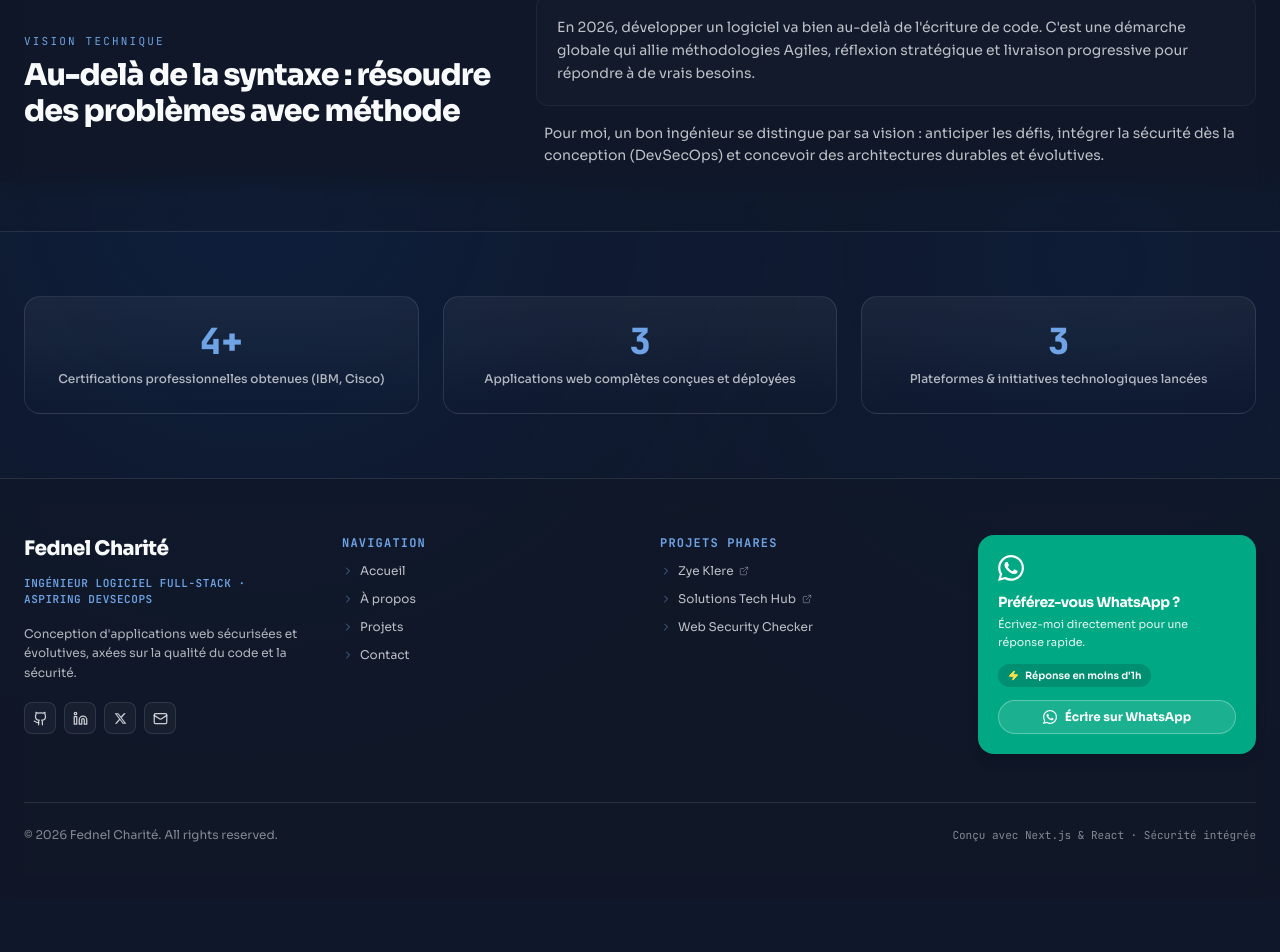
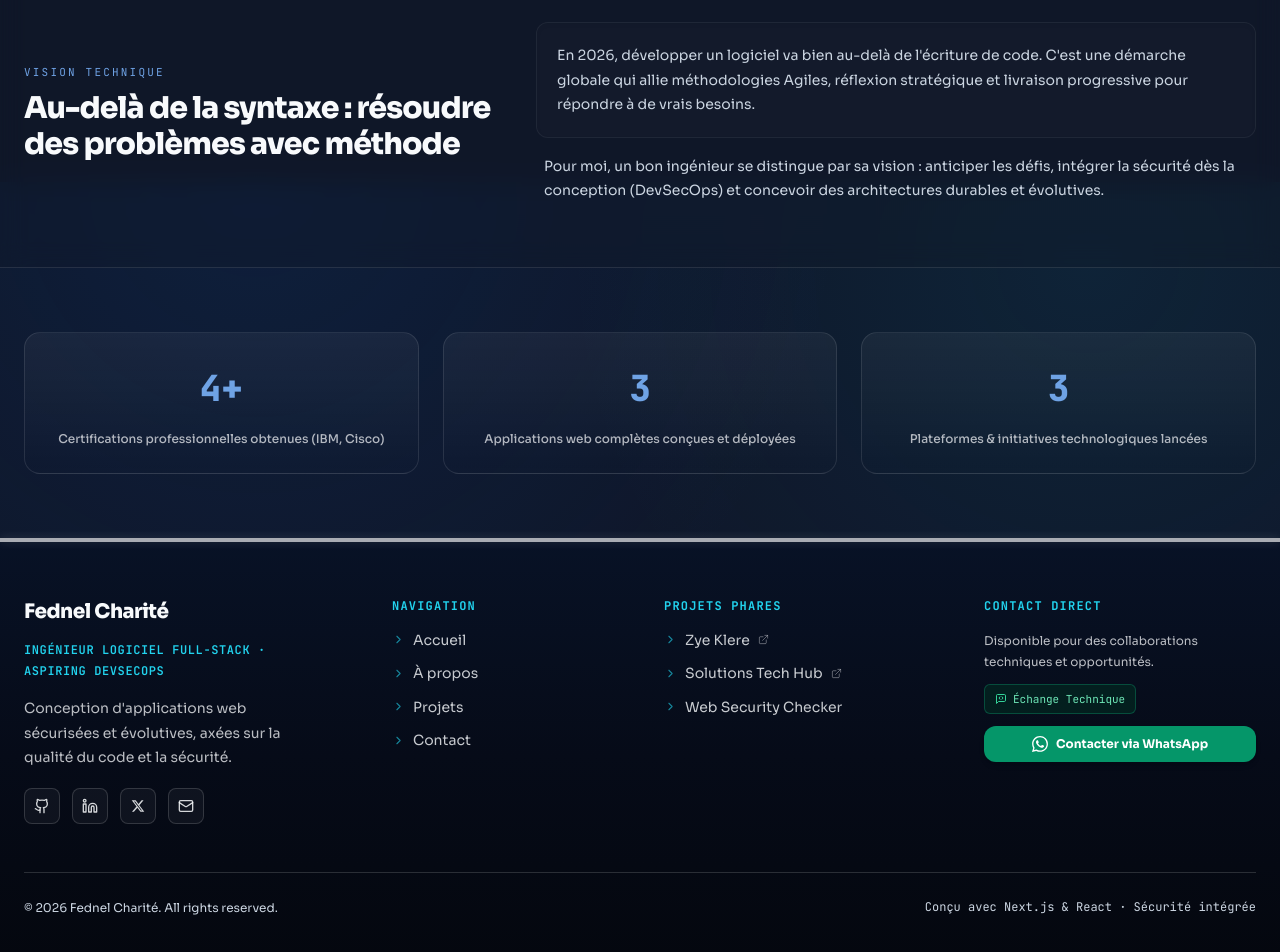
Before and after one commit to Feddy509/fednelCharite-portfolio, a Next.js app: page / in a window 1280 px wide. Shown: the part 1418-2370 px from the top of the page. Before the commit the page ends 2317 px from the top, so only its background shows below. Built offline with nearby package versions, Linux system fonts and the light colour scheme.

Commit message:
design footer

```diff
--- a/app/globals.css
+++ b/app/globals.css
@@ -3,7 +3,16 @@
 @tailwind utilities;
 
 /* ===========================================================
-   TIPOGRAFI & STYLES DE BASE (BLEU UNI ORIJINAL)
+   CUSTOM ACCENT COLORS & VARIABLES (UI/UX UPGRADE)
+=========================================================== */
+:root {
+  --color-electric-blue: #2563eb;
+  --color-cyan-accent: #06b6d4;
+  --color-navy-base: #08428c;
+}
+
+/* ===========================================================
+   TIPOGRAFI & STYLES DE BASE (OPTIMIZED)
 =========================================================== */
 
 @layer base {
@@ -11,22 +20,31 @@
     scroll-behavior: smooth;
   }
 
-  /* Fond bleu uni orijinal la ak Sora */
+  /* Fond bleu uni orijinal la ak Sora + Amelyorasyon Line-Height */
   body {
     font-family: var(--font-sora), -apple-system, BlinkMacSystemFont, "Segoe UI", Roboto, sans-serif !important;
+    line-height: 1.7 !important;
+    color: #e2e8f0;
     background-image: radial-gradient(
         circle at 20% 0%,
         rgba(8, 66, 140, 0.18),
         transparent 45%
       ),
-      radial-gradient(circle at 85% 10%, rgba(8, 66, 140, 0.12), transparent 40%);
+      radial-gradient(circle at 85% 10%, rgba(6, 182, 212, 0.08), transparent 40%);
     background-attachment: fixed;
   }
 
-  /* Tit yo ap pran Sora */
+  /* Asire paragraf yo respire tou */
+  p {
+    line-height: 1.75 !important;
+    color: #cbd5e1;
+  }
+
+  /* Tit yo ap pran Sora ak pi bon espasaj */
   h1, h2, h3, h4, h5, h6 {
     font-family: var(--font-sora), sans-serif !important;
     letter-spacing: -0.03em;
+    color: #f8fafc;
   }
 
   /* Monospace ap pran JetBrains Mono */
@@ -34,12 +52,14 @@
     font-family: var(--font-jetbrains), monospace !important;
   }
 
+  /* Koulè seleksyon an teks ki pran Cyan Accent la pou evite monokwòm */
   ::selection {
-    background-color: rgba(8, 66, 140, 0.35);
+    background-color: rgba(6, 182, 212, 0.3);
+    color: #ffffff;
   }
 
   :focus-visible {
-    outline: 2px solid #3d82d9;
+    outline: 2px solid var(--color-cyan-accent);
     outline-offset: 2px;
     border-radius: 4px;
   }
@@ -59,6 +79,14 @@
 @layer utilities {
   .text-balance {
     text-wrap: balance;
+  }
+
+  /* Nouvo klas rapid pou koulè aksan yo */
+  .text-accent-cyan {
+    color: var(--color-cyan-accent);
+  }
+  .bg-accent-blue {
+    background-color: var(--color-electric-blue);
   }
 }
 
@@ -85,7 +113,7 @@
   width: 700px;
   height: 700px;
   border-radius: 50%;
-  border: 1px solid rgba(61, 130, 217, 0.18);
+  border: 1px solid rgba(6, 182, 212, 0.22);
   z-index: 1;
 }
 
@@ -107,7 +135,7 @@
   z-index: 2;
 }
 
-/* Arc bleu principal */
+/* Arc bleu principal - Ajou yon bèl lonbraj Cyan pou rann li vivan */
 .hero-arc-2 {
   right: -15px;
   top: 50%;
@@ -117,8 +145,8 @@
   border: 82px solid #0a6bff;
   clip-path: inset(0 0 0 36%);
   box-shadow:
-    0 0 50px rgba(10, 107, 255, 0.25),
-    inset 0 0 25px rgba(255, 255, 255, 0.05);
+    0 0 60px rgba(6, 182, 212, 0.25),
+    inset 0 0 25px rgba(255, 255, 255, 0.08);
   z-index: 3;
 }
 
@@ -129,7 +157,7 @@
   transform: translateY(-50%);
   width: 350px;
   height: 350px;
-  border: 42px solid rgba(255, 255, 255, 0.06);
+  border: 42px solid rgba(6, 182, 212, 0.12);
   clip-path: inset(0 0 0 34%);
   z-index: 4;
 }
@@ -181,13 +209,13 @@
   height: 60px;
   border-radius: 16px;
   background: rgba(18, 25, 38, 0.85);
-  border: 1px solid rgba(255, 255, 255, 0.08);
+  border: 1px solid rgba(6, 182, 212, 0.25);
   backdrop-filter: blur(10px);
   display: flex;
   align-items: center;
   justify-content: center;
-  color: #60a5fa;
-  box-shadow: 0 15px 35px rgba(0, 0, 0, 0.35);
+  color: #06b6d4;
+  box-shadow: 0 15px 35px rgba(6, 182, 212, 0.15);
   z-index: 30;
 }
 
--- a/components/Footer.tsx
+++ b/components/Footer.tsx
@@ -1,12 +1,11 @@
 "use client";
 
 import Link from "next/link";
-import { Github, Linkedin, Mail, ExternalLink, ChevronRight, Zap } from "lucide-react";
+import { Github, Linkedin, Mail, ExternalLink, ChevronRight, MessageSquareCode } from "lucide-react";
 import { portfolioData, personalInfo } from "@/data/portfolioData";
 import { useLanguage } from "@/app/context/LanguageContext";
 
-// Ikòn X (Twitter)
-const XIcon = ({ size = 15 }: { size?: number }) => (
+const XIcon = ({ size = 16 }: { size?: number }) => (
   <svg
     width={size}
     height={size}
@@ -18,8 +17,7 @@ const XIcon = ({ size = 15 }: { size?: number }) => (
   </svg>
 );
 
-// Ikòn WhatsApp SVG
-const WhatsappIcon = ({ size = 20 }: { size?: number }) => (
+const WhatsappIcon = ({ size = 18 }: { size?: number }) => (
   <svg
     width={size}
     height={size}
@@ -39,76 +37,80 @@ export default function Footer() {
   const currentYear = new Date().getFullYear();
 
   return (
-    <footer className="mt-auto border-t border-white/10 bg-ink-surface/60 backdrop-blur-md font-sans text-paper">
-      <div className="mx-auto max-w-7xl px-6 py-14">
+    <footer className="mt-auto bg-gradient-to-b from-[#081226] via-[#060b18] to-[#04070e] font-sans text-paper">
 
-        {/* Grid 4 Columns san liy vèrtikal, byen santre */}
-        <div className="grid gap-10 sm:grid-cols-2 lg:grid-cols-4 items-start">
+      {/* Tras Blan Anlè a (Opasite Diminye pou yon efè pi dous) */}
+      <div className="w-full h-[4px] bg-white/65 shadow-[0_0_10px_rgba(255,255,255,0.15)]" />
+
+      <div className="mx-auto max-w-7xl px-6 py-12 lg:py-14">
+
+        {/* Griy 4 Kolòn ak espasaj regle */}
+        <div className="grid gap-10 sm:grid-cols-2 lg:grid-cols-4 items-start xl:gap-12">
 
           {/* Kolòn 1: Identity & Description */}
-          <div className="space-y-3">
+          <div className="space-y-3.5">
             <Link
               href="/"
-              className="text-xl font-extrabold tracking-tight text-paper transition hover:text-accent-300"
+              className="text-xl font-extrabold tracking-tight text-paper transition hover:text-cyan-400"
             >
               {personalInfo.name}
             </Link>
-            <p className="font-mono text-[11px] font-semibold uppercase tracking-wider text-accent-300">
+            <p className="font-mono text-xs font-semibold uppercase tracking-wider text-cyan-400">
               {data?.personalInfo?.roles?.join(" · ") || ""}
             </p>
-            <p className="text-xs text-paper/70 leading-relaxed max-w-xs pt-1">
+            <p className="text-sm text-paper/75 leading-relaxed">
               {isEn
                 ? "Building scalable, secure web systems with a focus on code quality and DevSecOps practices."
                 : "Conception d'applications web sécurisées et évolutives, axées sur la qualité du code et la sécurité."}
             </p>
 
             {/* Social Icons */}
-            <div className="flex items-center gap-2 pt-2">
+            <div className="flex items-center gap-3 pt-1">
               <a
                 href={personalInfo.social.github}
                 target="_blank"
                 rel="noopener noreferrer"
                 aria-label="GitHub"
-                className="flex h-8 w-8 items-center justify-center rounded-lg border border-white/10 bg-white/[0.04] text-paper/80 transition hover:border-accent-300 hover:bg-white/10 hover:text-accent-300"
+                className="flex h-9 w-9 items-center justify-center rounded-lg border border-white/15 bg-white/[0.04] text-paper/85 transition hover:border-cyan-400 hover:bg-cyan-500/10 hover:text-cyan-400"
               >
-                <Github size={15} />
+                <Github size={16} />
               </a>
               <a
                 href={personalInfo.social.linkedin}
                 target="_blank"
                 rel="noopener noreferrer"
                 aria-label="LinkedIn"
-                className="flex h-8 w-8 items-center justify-center rounded-lg border border-white/10 bg-white/[0.04] text-paper/80 transition hover:border-accent-300 hover:bg-white/10 hover:text-accent-300"
+                className="flex h-9 w-9 items-center justify-center rounded-lg border border-white/15 bg-white/[0.04] text-paper/85 transition hover:border-cyan-400 hover:bg-cyan-500/10 hover:text-cyan-400"
               >
-                <Linkedin size={15} />
+                <Linkedin size={16} />
               </a>
               <a
                 href="https://x.com/fednelcharite"
                 target="_blank"
                 rel="noopener noreferrer"
                 aria-label="X (Twitter)"
-                className="flex h-8 w-8 items-center justify-center rounded-lg border border-white/10 bg-white/[0.04] text-paper/80 transition hover:border-accent-300 hover:bg-white/10 hover:text-accent-300"
+                className="flex h-9 w-9 items-center justify-center rounded-lg border border-white/15 bg-white/[0.04] text-paper/85 transition hover:border-cyan-400 hover:bg-cyan-500/10 hover:text-cyan-400"
               >
-                <XIcon size={13} />
+                <XIcon size={14} />
               </a>
               <a
                 href={`mailto:${personalInfo.email}`}
                 aria-label="Email"
-                className="flex h-8 w-8 items-center justify-center rounded-lg border border-white/10 bg-white/[0.04] text-paper/80 transition hover:border-accent-300 hover:bg-white/10 hover:text-accent-300"
+                className="flex h-9 w-9 items-center justify-center rounded-lg border border-white/15 bg-white/[0.04] text-paper/85 transition hover:border-cyan-400 hover:bg-cyan-500/10 hover:text-cyan-400"
               >
-                <Mail size={15} />
+                <Mail size={16} />
               </a>
             </div>
           </div>
 
-          {/* Kolòn 2: Navigation (Ti flèch devan) */}
-          <div className="space-y-3">
-            <h4 className="font-mono text-xs font-bold uppercase tracking-widest text-accent-300">
+          {/* Kolòn 2: Navigation (Eksantre pi lwen a dwat ak lg:ml-12) */}
+          <div className="space-y-4 lg:ml-12">
+            <h4 className="font-mono text-xs font-bold uppercase tracking-widest text-cyan-400">
               NAVIGATION
             </h4>
-            <ul className="space-y-2.5 text-xs text-paper/75">
+            <ul className="space-y-3 text-sm text-paper/80">
               {[
-                { href: "/", label: isEn ? "Accueil" : "Accueil" },
+                { href: "/", label: isEn ? "Home" : "Accueil" },
                 { href: "/about", label: isEn ? "About" : "À propos" },
                 { href: "/projects", label: isEn ? "Projects" : "Projets" },
                 { href: "/contact", label: isEn ? "Contact" : "Contact" },
@@ -116,9 +118,9 @@ export default function Footer() {
                 <li key={item.href}>
                   <Link
                     href={item.href}
-                    className="group inline-flex items-center gap-1.5 transition hover:text-accent-300 hover:translate-x-1 duration-200"
+                    className="group inline-flex items-center gap-2 transition hover:text-cyan-400 hover:translate-x-1 duration-200"
                   >
-                    <ChevronRight size={12} className="text-accent-300/60 transition-transform group-hover:translate-x-0.5 group-hover:text-accent-300" />
+                    <ChevronRight size={13} className="text-cyan-400/60 transition-transform group-hover:translate-x-0.5 group-hover:text-cyan-400" />
                     {item.label}
                   </Link>
                 </li>
@@ -126,22 +128,22 @@ export default function Footer() {
             </ul>
           </div>
 
-          {/* Kolòn 3: Projets Phares */}
-          <div className="space-y-3">
-            <h4 className="font-mono text-xs font-bold uppercase tracking-widest text-accent-300">
+          {/* Kolòn 3: Featured Systems */}
+          <div className="space-y-4">
+            <h4 className="font-mono text-xs font-bold uppercase tracking-widest text-cyan-400">
               {isEn ? "FEATURED SYSTEMS" : "PROJETS PHARES"}
             </h4>
-            <ul className="space-y-2.5 text-xs text-paper/75">
+            <ul className="space-y-3 text-sm text-paper/80">
               <li>
                 <a
                   href="https://zyeklere.com"
                   target="_blank"
                   rel="noopener noreferrer"
-                  className="group inline-flex items-center gap-1.5 transition hover:text-accent-300 hover:translate-x-1 duration-200"
+                  className="group inline-flex items-center gap-2 transition hover:text-cyan-400 hover:translate-x-1 duration-200"
                 >
-                  <ChevronRight size={12} className="text-accent-300/60 group-hover:text-accent-300" />
+                  <ChevronRight size={13} className="text-cyan-400/60 group-hover:text-cyan-400" />
                   <span>Zye Klere</span>
-                  <ExternalLink size={10} className="text-paper/40 group-hover:text-accent-300" />
+                  <ExternalLink size={11} className="text-paper/40 group-hover:text-cyan-400" />
                 </a>
               </li>
               <li>
@@ -149,64 +151,62 @@ export default function Footer() {
                   href="https://solutionstechhub.com"
                   target="_blank"
                   rel="noopener noreferrer"
-                  className="group inline-flex items-center gap-1.5 transition hover:text-accent-300 hover:translate-x-1 duration-200"
+                  className="group inline-flex items-center gap-2 transition hover:text-cyan-400 hover:translate-x-1 duration-200"
                 >
-                  <ChevronRight size={12} className="text-accent-300/60 group-hover:text-accent-300" />
+                  <ChevronRight size={13} className="text-cyan-400/60 group-hover:text-cyan-400" />
                   <span>Solutions Tech Hub</span>
-                  <ExternalLink size={10} className="text-paper/40 group-hover:text-accent-300" />
+                  <ExternalLink size={11} className="text-paper/40 group-hover:text-cyan-400" />
                 </a>
               </li>
               <li>
                 <Link
                   href="/projects"
-                  className="group inline-flex items-center gap-1.5 transition hover:text-accent-300 hover:translate-x-1 duration-200"
+                  className="group inline-flex items-center gap-2 transition hover:text-cyan-400 hover:translate-x-1 duration-200"
                 >
-                  <ChevronRight size={12} className="text-accent-300/60 group-hover:text-accent-300" />
+                  <ChevronRight size={13} className="text-cyan-400/60 group-hover:text-cyan-400" />
                   <span>Web Security Checker</span>
                 </Link>
               </li>
             </ul>
           </div>
 
-          {/* Kolòn 4: Gwo Kat Bwat WhatsApp Vèt (Jan l ye nan foto 1) */}
-          <div className="rounded-2xl bg-[#00a884] p-5 text-white shadow-lg space-y-3">
-            <div className="flex items-center justify-between">
-              <WhatsappIcon size={26} />
+          {/* Kolòn 4: Contact & Direct WhatsApp Sync */}
+          <div className="space-y-4">
+            <h4 className="font-mono text-xs font-bold uppercase tracking-widest text-cyan-400">
+              {isEn ? "DIRECT CONTACT" : "CONTACT DIRECT"}
+            </h4>
+            <div className="space-y-3 text-sm text-paper/80">
+              <p className="text-xs text-paper/75 leading-relaxed">
+                {isEn
+                  ? "Available for technical collaboration and engineering opportunities."
+                  : "Disponible pour des collaborations techniques et opportunités."}
+              </p>
+
+              <div className="inline-flex items-center gap-1.5 rounded-md bg-emerald-950/60 border border-emerald-500/30 px-2.5 py-1 text-[11px] font-mono text-emerald-300">
+                <MessageSquareCode size={12} className="text-emerald-400" />
+                <span>{isEn ? "Quick Technical Sync" : "Échange Technique"}</span>
               </div>
 
               <div>
-              <h5 className="font-bold text-sm leading-snug">
-                {isEn ? "Prefer WhatsApp?" : "Préférez-vous WhatsApp ?"}
-              </h5>
-              <p className="text-[11px] text-white/90 leading-relaxed mt-1">
-                {isEn
-                  ? "Write directly for a fast response."
-                  : "Écrivez-moi directement pour une réponse rapide."}
-              </p>
-            </div>
-
-            <div className="inline-flex items-center gap-1.5 rounded-full bg-black/15 px-2.5 py-1 text-[10px] font-semibold text-white">
-              <Zap size={11} className="text-yellow-300 fill-yellow-300" />
-              <span>{isEn ? "Fast response (< 1h)" : "Réponse en moins d'1h"}</span>
-            </div>
-
                 <a
                   href="https://wa.me/50931554716"
                   target="_blank"
                   rel="noopener noreferrer"
-              className="flex items-center justify-center gap-2 w-full rounded-full border border-white/30 bg-white/10 px-4 py-2 font-sans text-xs font-bold text-white transition duration-200 hover:bg-white/20 active:scale-95"
+                  className="flex items-center justify-center gap-2 w-full rounded-xl bg-emerald-600 hover:bg-emerald-500 px-4 py-2.5 font-sans text-xs font-bold text-white shadow-md transition duration-200 active:scale-95"
                 >
-              <WhatsappIcon size={14} />
-              <span>{isEn ? "Write on WhatsApp" : "Écrire sur WhatsApp"}</span>
+                  <WhatsappIcon size={16} />
+                  <span>{isEn ? "Connect via WhatsApp" : "Contacter via WhatsApp"}</span>
                 </a>
+              </div>
+            </div>
           </div>
 
         </div>
 
-        {/* Bottom Copyright Bar */}
-        <div className="mt-12 flex flex-col items-center justify-between gap-4 border-t border-white/10 pt-6 text-center text-xs text-paper/50 sm:flex-row sm:text-left">
+        {/* Bottom Copyright Bar ak Liy Separasyon */}
+        <div className="mt-12 flex flex-col items-center justify-between gap-4 border-t border-white/15 pt-6 text-center text-xs text-paper/60 sm:flex-row sm:text-left">
           <p>© {currentYear} {personalInfo.name}. All rights reserved.</p>
-          <p className="font-mono text-[11px]">
+          <p className="font-mono text-xs">
             {isEn ? "Built with Next.js & React · Engineered with Security" : "Conçu avec Next.js & React · Sécurité intégrée"}
           </p>
         </div>
--- a/data/portfolioData.ts
+++ b/data/portfolioData.ts
@@ -379,6 +379,7 @@ export const skills: Skill[] = [
   // 4. Fondations & Autres Langages
   { name: "C / C++", category: "other" },
   { name: "C# / ASP.NET", category: "other" },
+  { name: "PHP", category: "other" },
   { name: "Java Fundamentals", category: "other" },
   { name: "Git & GitHub Workflow", category: "other" },
 
@@ -387,6 +388,7 @@ export const skills: Skill[] = [
   { name: "IBM DevOps & Software Eng.", category: "certification" },
   { name: "Cisco Cybersecurity Analyst", category: "certification" },
   { name: "CompTIA Security+ (en cours)", category: "certification" },
+  { name: "AWS Certified Developer - Associate (en cours)", category: "certification" },
 ];
 export const certifications: Certification[] = [
   {
--- a/tailwind.config.ts
+++ b/tailwind.config.ts
@@ -23,6 +23,23 @@ const config: Config = {
           800: "#052A59",
           900: "#041F42",
         },
+        // Cyan & Electric Blue — ajoute pou kraze monokwòm nan epi bay touche DevSecOps / Security
+        cyan: {
+          DEFAULT: "#06b6d4",
+          50: "#ECFEFF",
+          100: "#CFFAFE",
+          200: "#A5F3FC",
+          300: "#67E8F9",
+          400: "#22D3EE",
+          500: "#06B6D4",
+          600: "#0891B2",
+          700: "#0E7490",
+        },
+        electric: {
+          DEFAULT: "#2563EB",
+          light: "#3D82D9",
+          dark: "#1D63BE",
+        },
         // Dark foundation — cybersecurity / cloud register
         ink: {
           DEFAULT: "#0F172A", // page background
@@ -37,17 +54,18 @@ const config: Config = {
         },
       },
       fontFamily: {
-        // 👈 Chanjman fèt la: Sora ranplase jakarta a isit la
         sans: ["var(--font-sora)", "system-ui", "sans-serif"],
         mono: ["var(--font-jetbrains)", "ui-monospace", "monospace"],
       },
       backgroundImage: {
+        // Entegre Cyan nan grid-glow la pou yon efè vizyèl ki pi rich
         "grid-glow":
-          "radial-gradient(circle at 20% 0%, rgba(8,66,140,0.25), transparent 45%), radial-gradient(circle at 85% 15%, rgba(8,66,140,0.15), transparent 40%)",
+          "radial-gradient(circle at 20% 0%, rgba(8,66,140,0.25), transparent 45%), radial-gradient(circle at 85% 15%, rgba(6,182,212,0.15), transparent 40%)",
         "cta-gradient": "linear-gradient(135deg, #08428C 0%, #1D63BE 100%)",
       },
       boxShadow: {
-        glow: "0 0 0 1px rgba(8,66,140,0.35), 0 8px 30px -8px rgba(8,66,140,0.45)",
+        // Amelyore lonbraj ak yon ti kras cyan glow pou eleman kle yo
+        glow: "0 0 0 1px rgba(6,182,212,0.35), 0 8px 30px -8px rgba(6,182,212,0.3)",
         card: "0 1px 0 rgba(248,250,252,0.04) inset, 0 20px 40px -24px rgba(0,0,0,0.6)",
       },
       animation: {
```
Lines whose indentation alone changed are shown as unchanged.
